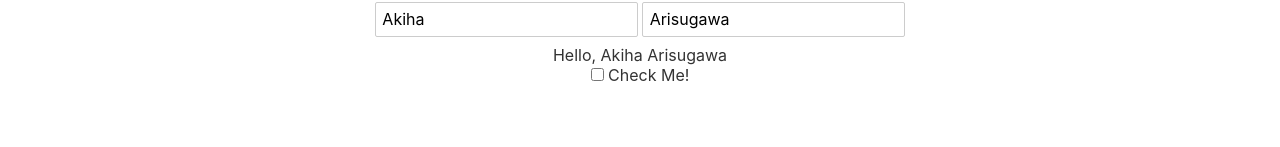
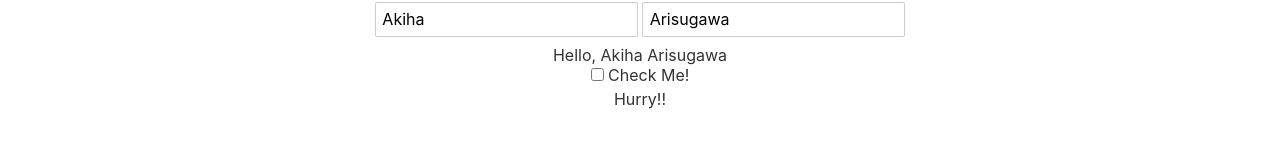
Before and after one commit to m19e/svelte-ts-app, a Svelte app: page / in a window 1280 px wide. Shown: the part 213-360 px from the top of the page. Built offline with nearby package versions, Linux system fonts and the light colour scheme.

Commit message:
Check else

```diff
--- a/src/IfElse.svelte
+++ b/src/IfElse.svelte
@@ -6,5 +6,7 @@
     <label> <input type="checkbox" bind:checked /> Check Me! </label>
     {#if checked}
         <div>Checked!</div>
+    {:else}
+        <div>Hurry!!</div>
     {/if}
 </div>
```
